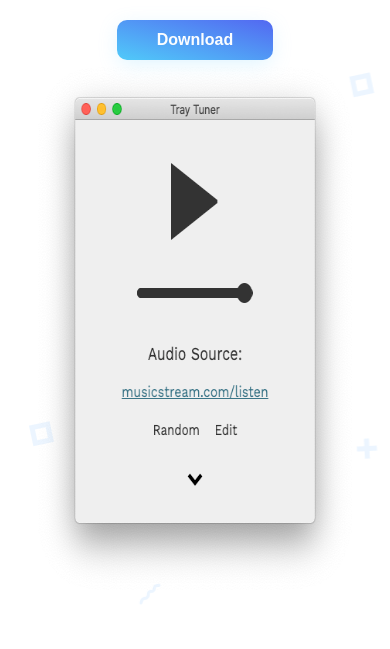
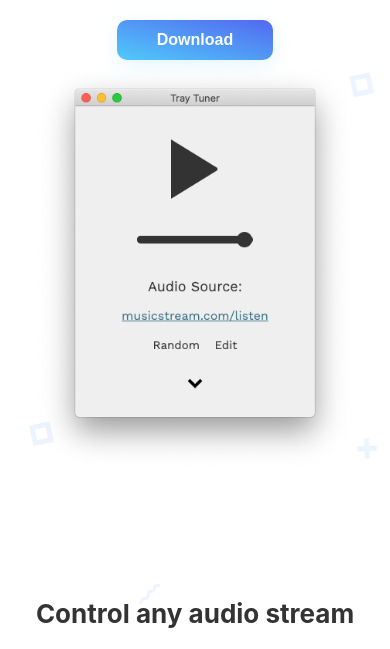
Before and after one commit to trybick/tray-tuner-website, a Gatsby site: page / in a window 390 px wide. Shown: the part 176-825 px from the top of the page. Built offline with nearby package versions, Linux system fonts and the light colour scheme; Gatsby itself is replaced by a stand-in of ours.

Commit message:
Add media query for app screenshot content jumping

```diff
--- a/src/components/hero.js
+++ b/src/components/hero.js
@@ -12,7 +12,7 @@ const Header = () => (
       display: 'flex',
       alignItems: 'center',
       flexDirection: 'column',
-      padding: '4rem 1rem',
+      padding: '4rem 1rem 2rem',
     }}
   >
     <div
--- a/src/styles/default.css
+++ b/src/styles/default.css
@@ -479,8 +479,13 @@ li > p {
   text-align: right;
 }
 
-/* Disable grid and center footer elements */
+/* Prevent content jumping */
+.app-screenshot-wrapper {
+  min-height: 537px;
+}
+
 @media only screen and (max-width: 605px) {
+  /* Disable grid and center footer elements */
   .footer {
     display: block;
     text-align: center;
@@ -489,10 +494,9 @@ li > p {
   .footer div {
     text-align: center;
   }
+
+  /* Resize app image wrapper */
+  .app-screenshot-wrapper {
+    min-height: 237px;
+  }
 }
-
-/* Prevent content jumping */
-.app-screenshot-image {
-  width: 422px;
-  height: 537px;
-}
```
